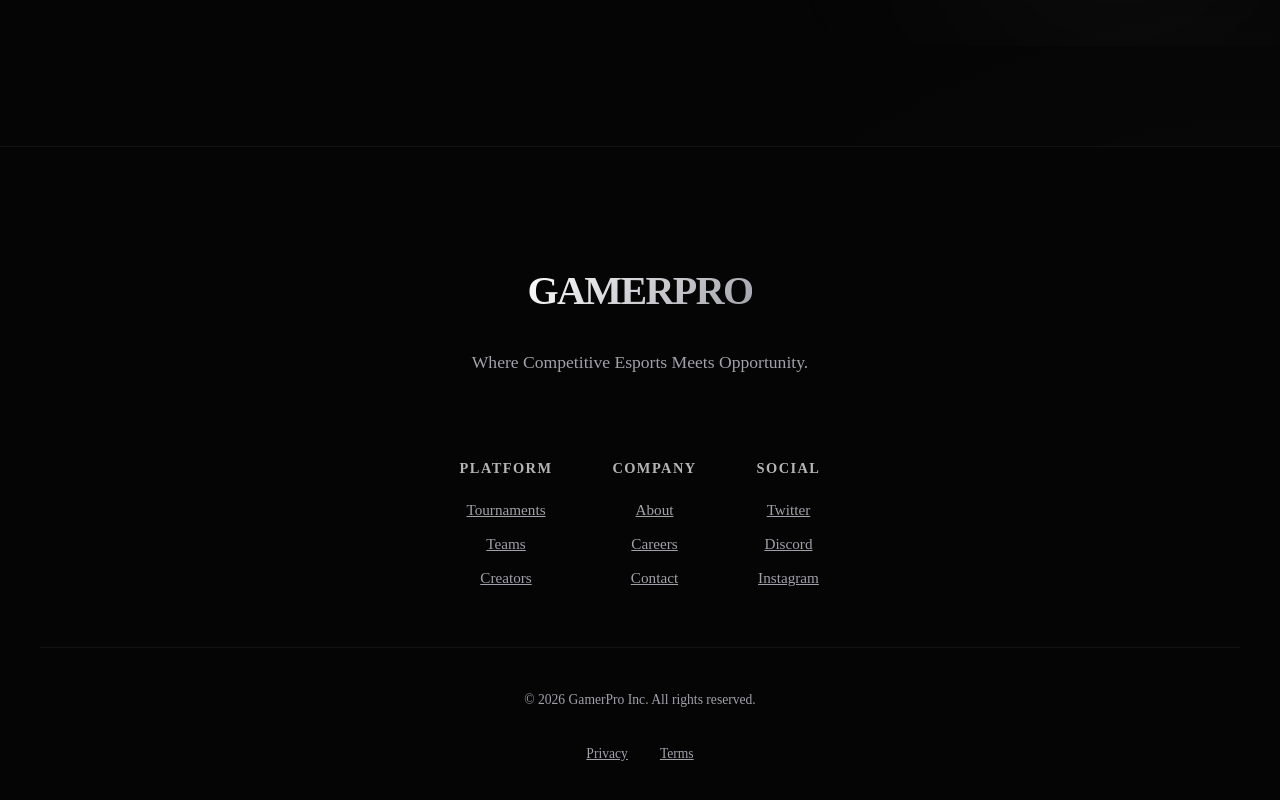
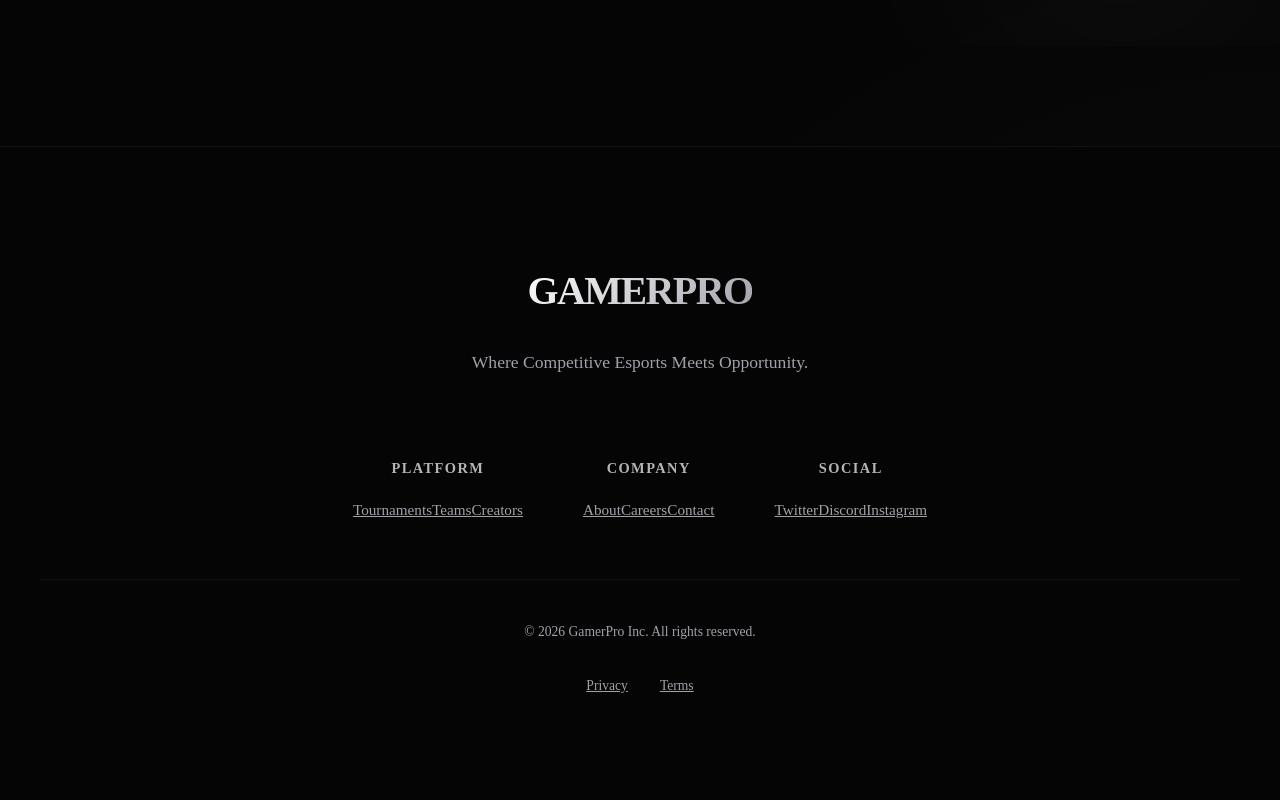
Before and after one commit to mraffankhan/GAMERPRO, a Next.js app: page / in a window 1280 px wide. Shown: the part 874-1674 px from the top of the page. After the commit the page ends 1608 px from the top, so only its background shows below. Built offline with nearby package versions, Linux system fonts and the light colour scheme; no server answers; a web font is replaced by a local one.

Commit message:
accessibility: enhance Footer links and ARIA labels

```diff
--- a/src/components/Footer.js
+++ b/src/components/Footer.js
@@ -21,22 +21,28 @@ export default function Footer() {
 
                     <div className={styles.links}>
                         <div className={styles.column}>
-                            <h4>Platform</h4>
-                            <a href="#">Tournaments</a>
-                            <a href="#">Teams</a>
-                            <a href="#">Creators</a>
+                            <h4 id="footer-platform">Platform</h4>
+                            <nav aria-labelledby="footer-platform">
+                                <a href="/tournaments">Tournaments</a>
+                                <a href="/teams">Teams</a>
+                                <a href="/creators">Creators</a>
+                            </nav>
                         </div>
                         <div className={styles.column}>
-                            <h4>Company</h4>
-                            <a href="#">About</a>
-                            <a href="#">Careers</a>
-                            <a href="#">Contact</a>
+                            <h4 id="footer-company">Company</h4>
+                            <nav aria-labelledby="footer-company">
+                                <a href="/about">About</a>
+                                <a href="/careers">Careers</a>
+                                <a href="/contact">Contact</a>
+                            </nav>
                         </div>
                         <div className={styles.column}>
-                            <h4>Social</h4>
-                            <a href="#">Twitter</a>
-                            <a href="#">Discord</a>
-                            <a href="#">Instagram</a>
+                            <h4 id="footer-social">Social</h4>
+                            <nav aria-labelledby="footer-social">
+                                <a href="https://twitter.com/gamerpro" target="_blank" rel="noopener noreferrer" aria-label="Follow us on Twitter">Twitter</a>
+                                <a href="https://discord.gg/gamerpro" target="_blank" rel="noopener noreferrer" aria-label="Join our Discord">Discord</a>
+                                <a href="https://instagram.com/gamerpro" target="_blank" rel="noopener noreferrer" aria-label="Follow us on Instagram">Instagram</a>
+                            </nav>
                         </div>
                     </div>
                 </div>
@@ -44,8 +50,8 @@ export default function Footer() {
                 <div className={styles.bottom}>
                     <p>&copy; 2026 GamerPro Inc. All rights reserved.</p>
                     <div className={styles.legal}>
-                        <a href="#">Privacy</a>
-                        <a href="#">Terms</a>
+                        <a href="/privacy">Privacy</a>
+                        <a href="/terms">Terms</a>
                     </div>
                 </div>
             </div>
```
